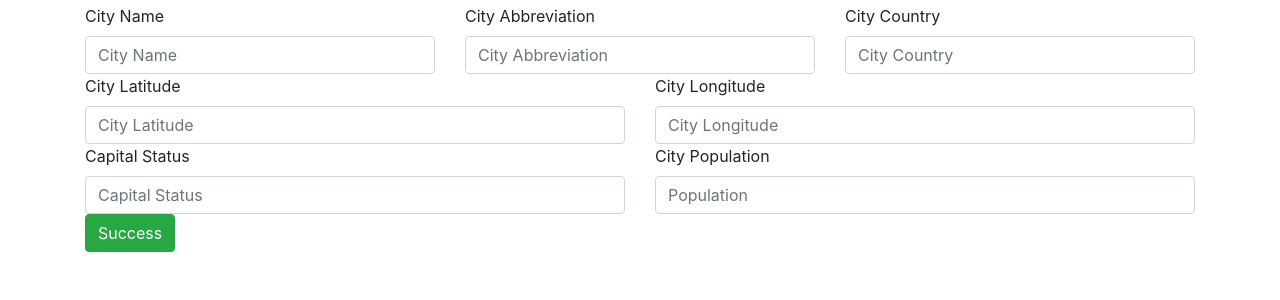
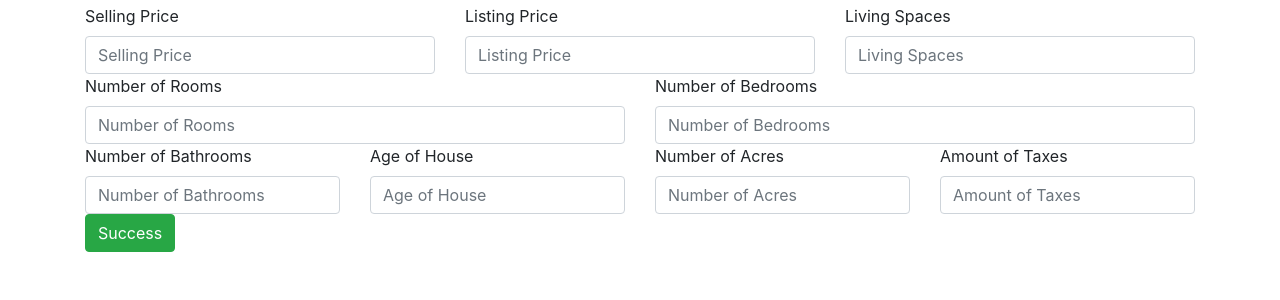
Before and after one commit to vp373/Web_Forms_Project, a Flask app: page /homes/new in a window 1280 px wide. Shown: the part 56-356 px from the top of the page. Run offline with Flask 2, Linux system fonts and the light colour scheme; some libraries are stand-ins or nearby versions.

Commit message:
Task: Updated index,layout, and new

```diff
--- a/app/templates/layout.html
+++ b/app/templates/layout.html
@@ -34,10 +34,10 @@
             <a class="nav-link" href="/">Home <span class="sr-only">(current)</span></a>
         </li>
         <li class="nav-item active">
-            <a class="nav-link" href="/api/v1/cities">Cities API JSON endpoint <span class="sr-only">(current)</span></a>
+            <a class="nav-link" href="/api/v1/homes">Cities API JSON endpoint <span class="sr-only">(current)</span></a>
         </li>
         <li class="nav-item active">
-            <a class="btn btn-success pl-2 lr-2 ml-3" href="/cities/new">Add +<span class="sr-only">(current)</span></a>
+            <a class="btn btn-success pl-2 lr-2 ml-3" href="/homes/new">Add +<span class="sr-only">(current)</span></a>
         </li>
     </ul>
   </div>
--- a/app/templates/new.html
+++ b/app/templates/new.html
@@ -1,42 +1,50 @@
 {% extends "layout.html" %}
 {% block content %}
-<form action="/cities/new" method="POST">
+<form action="/homes/new" method="POST">
     <div class="row">
         <div class="col">
-            <label for="fldName">City Name</label>
-            <input id="fldName" type="text" class="form-control" placeholder="City Name" name="fldName">
+            <label for="Sell">Selling Price</label>
+            <input id="Sell" type="text" class="form-control" placeholder="Selling Price" name="Sell">
         </div>
         <div class="col">
-            <label for="fldAbbreviation">City Abbreviation</label>
-            <input id="fldAbbreviation" type="text" class="form-control" placeholder="City Abbreviation"
-                   name="fldAbbreviation">
+            <label for="List">Listing Price</label>
+            <input id="List" type="text" class="form-control" placeholder="Listing Price"
+                   name="List">
         </div>
         <div class="col">
-            <label for="fldCountry">City Country</label>
-            <input id="fldCountry" type="text" class="form-control" placeholder="City Country" name="fldCountry">
+            <label for="Living">Living Spaces</label>
+            <input id="Living" type="text" class="form-control" placeholder="Living Spaces" name="Living">
         </div>
     </div>
 
     <div class="row">
         <div class="col">
-            <label for="fldLat">City Latitude</label>
-            <input id="fldLat" type="text" class="form-control" placeholder="City Latitude" name="fldLat">
+            <label for="Rooms">Number of Rooms</label>
+            <input id="Rooms" type="text" class="form-control" placeholder="Number of Rooms" name="Rooms">
         </div>
         <div class="col">
-            <label for="fldlong">City Longitude</label>
-            <input id="fldlong" type="text" class="form-control" placeholder="City Longitude" name="fldLong">
+            <label for="Beds">Number of Bedrooms</label>
+            <input id="Beds" type="text" class="form-control" placeholder="Number of Bedrooms" name="Beds">
         </div>
     </div>
     <div class="row">
         <div class="col">
-            <label for="fldCapitalStatus">Capital Status</label>
+            <label for="Baths">Number of Bathrooms</label>
 
-            <input id="fldCapitalStatus" type="text" class="form-control" placeholder="Capital Status "
-                   name="fldCapitalStatus">
+            <input id="Baths" type="text" class="form-control" placeholder="Number of Bathrooms "
+                   name="Baths">
         </div>
         <div class="col">
-            <label for="fldPopulation">City Population</label>
-            <input id="fldPopulation" type="text" class="form-control" placeholder="Population" name="fldPopulation">
+            <label for="Age">Age of House</label>
+            <input id="Age" type="text" class="form-control" placeholder="Age of House" name="Age">
+        </div>
+        <div class="col">
+            <label for="Acres">Number of Acres</label>
+            <input id="Age" type="text" class="form-control" placeholder="Number of Acres" name="Acres">
+        </div>
+        <div class="col">
+            <label for="Taxes">Amount of Taxes</label>
+            <input id="Taxes" type="text" class="form-control" placeholder="Amount of Taxes" name="Taxes">
         </div>
     </div>
     <button type="submit" class="btn btn-success">Success</button>
```
Also changed, not shown: app/templates/index.html (+19 -15 lines).
